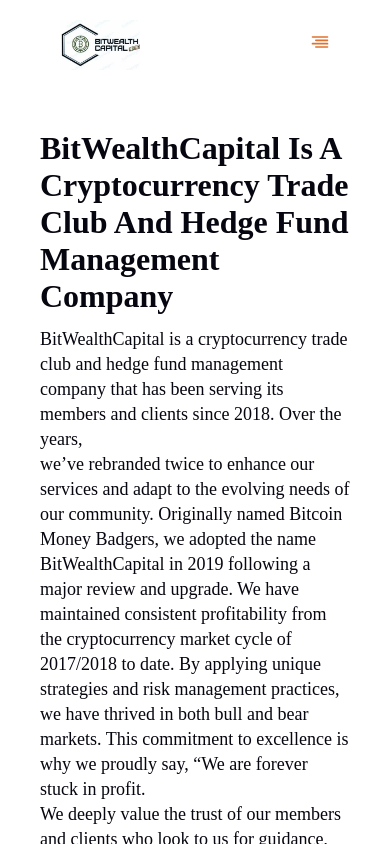
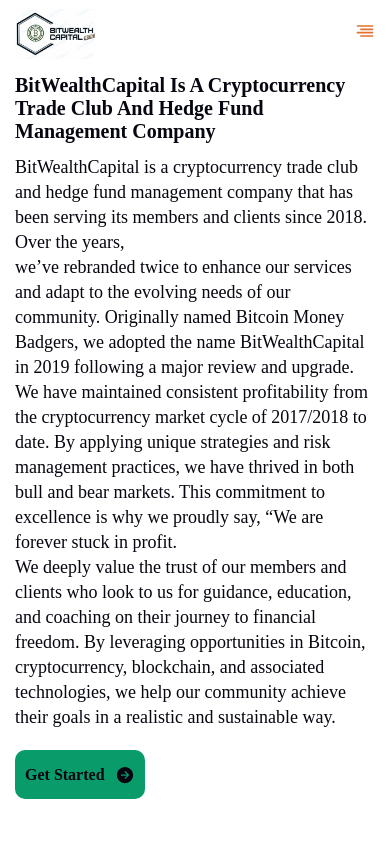
Before and after one commit to Davprincecode/bitwealth, a React (Vite) app: page /#/ in a window 390 px wide. Built offline with nearby package versions, Linux system fonts and the light colour scheme.

Commit message:
bitwealth

```diff
--- a/src/AppCustom.css
+++ b/src/AppCustom.css
@@ -575,7 +575,7 @@
     display: flex;
     justify-content: space-between;
     align-items: flex-start;
-
+    flex-wrap: wrap;
   }
   .contactus {
     width: 30%;
@@ -634,3 +634,40 @@
     text-transform: capitalize;
 }
 /* ========== footer end ================ */
+
+
+
+@media(max-width : 500px){
+    .homeLandingPage {
+        padding: 4px 15px;
+    }
+    .headingCon{
+        padding: 5px 0px;
+    }
+    .herosectioncon {
+        margin-top: 10px !important;
+    }
+    .herosectioncontent h1 {
+        font-size: 20px;
+    }
+    h1{
+        font-size: 20px !important;
+    }
+    .historySection {
+        margin-top: -40px !important;
+    }
+
+    .aboutSection {
+        margin: 10px 0px !important;
+    }
+    .footerCon{
+        flex-direction: column-reverse;
+        padding-left: 40px;
+    }
+    .contactus{
+        margin-left: 0px;
+    }
+    .faq-section ul li{
+        padding: 1px;
+    }
+}
--- a/src/pages/LandingPage.tsx
+++ b/src/pages/LandingPage.tsx
@@ -15,12 +15,14 @@
 import profileImg from '../assets/images/ceophoto.jpeg'
 import profileImg1 from '../assets/images/profile.jpg'
 import profileImg2 from '../assets/images/profile2.jpeg'
+import { GoLaw } from "react-icons/go";
 
 import FAQ from './Faq'
 import TeamMember from '../TeamMember'
-import { FaFacebook, FaInstagramSquare, FaWhatsappSquare } from 'react-icons/fa'
+import { FaChartPie, FaFacebook, FaInstagramSquare, FaWhatsappSquare } from 'react-icons/fa'
 import { MdOutlineEmail } from 'react-icons/md'
-import { RiTwitterXLine } from 'react-icons/ri'
+import { RiCommunityFill, RiTwitterXLine } from 'react-icons/ri'
+import { FcSalesPerformance } from 'react-icons/fc'
 
 function LandingPage() {
 
@@ -230,7 +232,7 @@
            <div className="aboutContent">
               <div className="aboutOutline">
                 <div className="aboutOutlineIcon">
-                 <IoHomeSharp />
+                <FcSalesPerformance />
                 </div>
                 <div className="aboutOutlineContext">
                   <h4>Consistent Profitability</h4>
@@ -242,7 +244,7 @@
 
               <div className="aboutOutline">
               <div className="aboutOutlineIcon">
-                 <IoHomeSharp />
+              <FaChartPie />
                 </div>
                 <div className="aboutOutlineContext">
                 <h4>Our approach</h4>
@@ -252,7 +254,7 @@
 
               <div className="aboutOutline">
               <div className="aboutOutlineIcon">
-                 <IoHomeSharp />
+              <RiCommunityFill />
                 </div>
                 <div className="aboutOutlineContext">
                 <h4>Empowering Our Community</h4>
@@ -262,7 +264,7 @@
 
               <div className="aboutOutline">
               <div className="aboutOutlineIcon">
-                 <IoHomeSharp />
+                   <GoLaw />
                 </div>
                 <div className="aboutOutlineContext">
                 <h4>Our Promise</h4>
```
